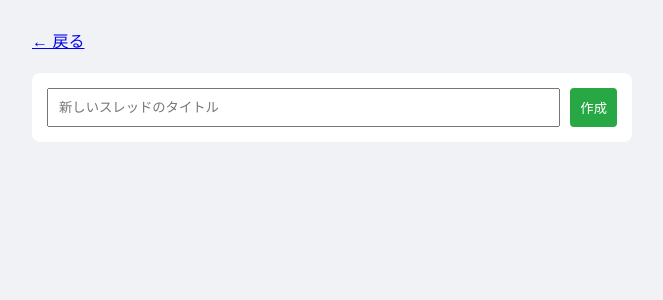
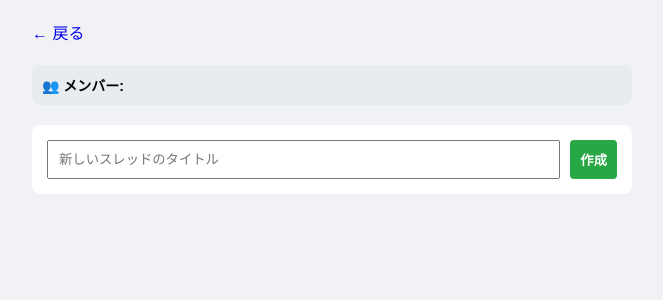
Before and after one commit to nori-pixl/mynote, a Flask app: template templates/class_view.html in a window 1280 px wide. Shown: the top 300 px of the page, without its empty margins (308-971 px from the left). Run offline with Flask 3, Linux system fonts and the light colour scheme; the template is opened without the code that fills it, so the values that code supplies are empty.

Commit message:
Refactor class view HTML for improved styling

```diff
--- a/templates/class_view.html
+++ b/templates/class_view.html
@@ -4,24 +4,32 @@
     <meta charset="UTF-8"><meta name="viewport" content="width=device-width, initial-scale=1.0">
     <title>{{ target_class.name }}</title>
     <style>
-        body { font-family: sans-serif; background: #f0f2f5; padding: 20px; }
-        .box { background: white; padding: 15px; border-radius: 8px; margin-bottom: 20px; }
+        body { font-family: sans-serif; background: #f0f2f5; margin: 0; padding: 20px; }
+        .member-list { background: #e9ecef; padding: 10px; border-radius: 8px; margin-bottom: 20px; font-size: 14px; }
+        .thread-card { background: white; padding: 15px; border-radius: 10px; margin-bottom: 10px; display: flex; justify-content: space-between; align-items: center; box-shadow: 0 1px 3px rgba(0,0,0,0.1); }
     </style>
 </head>
 <body>
     <div style="max-width:600px; margin:auto;">
-        <a href="/">← 戻る</a>
+        <a href="/" style="text-decoration:none;">← 戻る</a>
         <h1>{{ target_class.name }}</h1>
-        <div class="box">
+
+        <div class="member-list">
+            <strong>👥 メンバー:</strong>
+            {% for m in members %}{{ m.username }}{% if not loop.last %}, {% endif %}{% endfor %}
+        </div>
+
+        <div style="background:white; padding:15px; border-radius:8px; margin-bottom:20px;">
             <form action="/create_thread/{{ target_class.id }}" method="POST" style="display:flex; gap:10px;">
                 <input type="text" name="title" placeholder="新しいスレッドのタイトル" required style="flex:1; padding:10px;">
-                <button type="submit" style="padding:10px; background:#28a745; color:white; border:none; border-radius:4px;">作成</button>
+                <button type="submit" style="padding:10px; background:#28a745; color:white; border:none; border-radius:4px; font-weight:bold;">作成</button>
             </form>
         </div>
+
         {% for t in threads %}
-        <div style="background:white; padding:15px; border-radius:10px; margin-bottom:10px; display:flex; justify-content:space-between;">
+        <div class="thread-card">
             <a href="/thread/{{ t.id }}" style="text-decoration:none; color:#333; font-weight:bold;">{{ t.title }}</a>
-            <a href="/delete_thread/{{ t.id }}" onclick="return confirm('スレ削除？')" style="color:red; font-size:12px;">[削除]</a>
+            <a href="/delete_thread/{{ t.id }}" onclick="return confirm('削除？')" style="color:red; font-size:12px; text-decoration:none;">🗑 スレ削除</a>
         </div>
         {% endfor %}
     </div>
```
